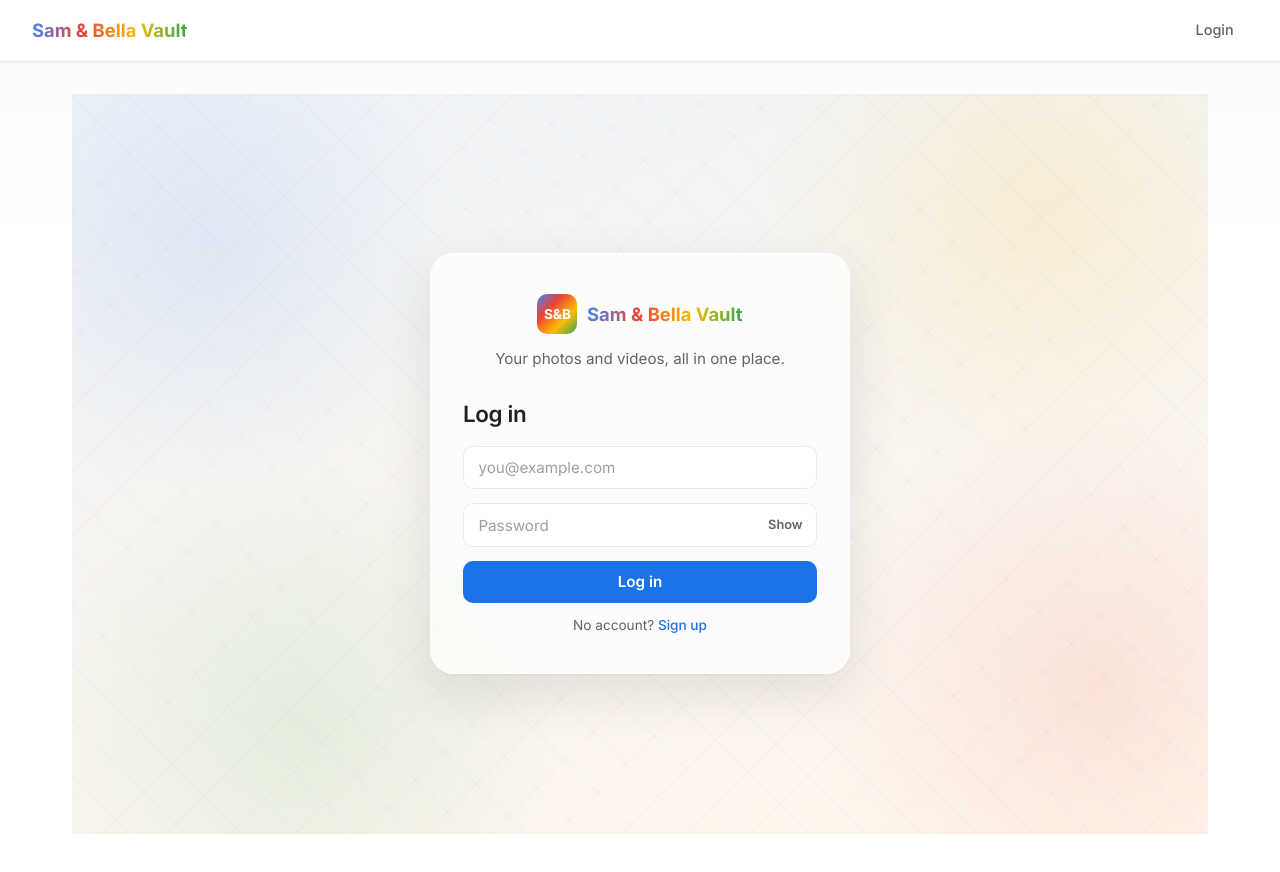
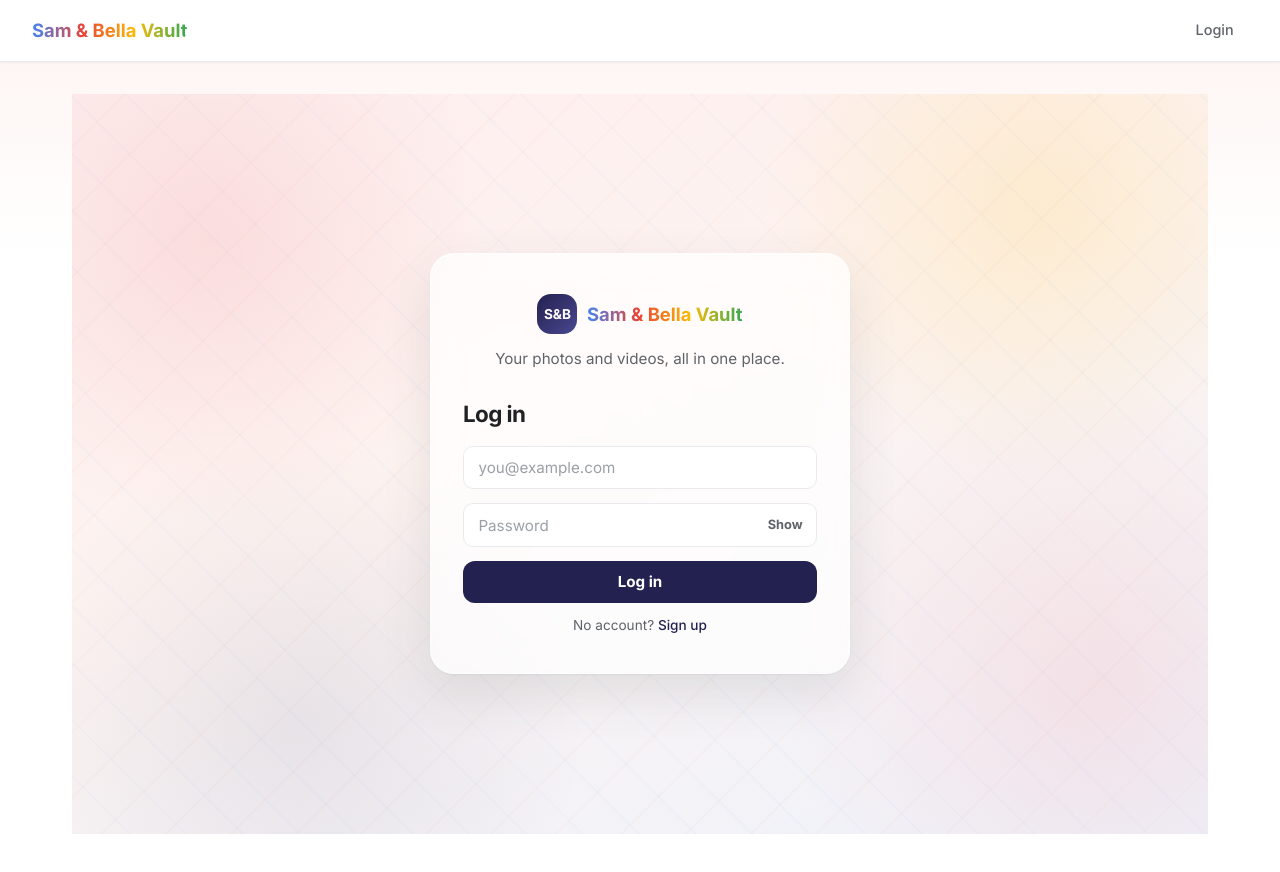
Before and after one commit to petjo21/Vault, a Next.js app: page /login in a window 1280 px wide. Shown: the top 872 px of the page. Built offline with nearby package versions, Linux system fonts and the light colour scheme.

Commit message:
Navy and coral redesign with photo counts

```diff
--- a/app/globals.css
+++ b/app/globals.css
@@ -548,3 +548,72 @@ button:not(.delete-btn):not(.pill-delete):not(.thumb-remove):hover {
   box-shadow: 0 10px 30px rgba(60,64,67,0.10);
   z-index: 1;
 }
+/* ---------- Reference-inspired redesign: navy + coral, bold type ---------- */
+:root {
+  --accent: #232150;
+  --accent-hover: #171540;
+  --accent-soft: #ece9fb;
+  --coral: #f4a3a8;
+  --coral-soft: #fdeeee;
+}
+
+h1, h2, h3 {
+  font-weight: 700;
+  letter-spacing: -0.025em;
+}
+
+body {
+  background: linear-gradient(180deg, #fdf3f0 0%, #ffffff 260px);
+}
+
+.nav { border-bottom: 1px solid var(--line); }
+.nav a.active { border-bottom-color: var(--accent); }
+
+button {
+  background: var(--accent);
+  font-weight: 700;
+  border-radius: 12px;
+}
+button:hover { background: var(--accent-hover); }
+
+.tag-pill.active { background: var(--accent-soft); border-color: var(--accent); color: var(--accent); }
+.folder-pill.active { background: var(--coral-soft); border-color: var(--coral); color: #c2373f; }
+
+.grid img, .grid video {
+  border-radius: 18px;
+}
+.memory-item { border-radius: 18px; overflow: hidden; }
+
+.day-heading {
+  font-size: 1.05rem;
+  font-weight: 700;
+}
+.day-count {
+  font-size: 0.85rem;
+  font-weight: 400;
+  color: var(--ink-dim);
+  margin-left: 0.35rem;
+}
+
+.auth-page {
+  background: linear-gradient(160deg, #fdeeee 0%, #fdf3f0 45%, #eef2fb 100%);
+}
+.auth-page::after {
+  background:
+    radial-gradient(circle at 12% 20%, rgba(244,163,168,0.25), transparent 24%),
+    radial-gradient(circle at 85% 15%, rgba(251,188,5,0.14), transparent 24%),
+    radial-gradient(circle at 20% 85%, rgba(35,33,80,0.08), transparent 26%),
+    radial-gradient(circle at 90% 80%, rgba(244,163,168,0.22), transparent 26%);
+}
+.auth-logo {
+  background: linear-gradient(135deg, #232150, #4a4790);
+  border-radius: 14px;
+}
+.empty-cta { background: var(--accent); box-shadow: 0 2px 8px rgba(35,33,80,0.3); }
+.empty-cta:hover { background: var(--accent-hover); box-shadow: 0 4px 14px rgba(35,33,80,0.35); }
+.empty-state h2 {
+  background: linear-gradient(90deg, #232150, #f4a3a8);
+  -webkit-background-clip: text;
+  background-clip: text;
+  color: transparent;
+}
--- a/app/page.js
+++ b/app/page.js
@@ -236,7 +236,10 @@ function VaultView() {
 
       {Object.entries(groups).map(([day, items]) => (
         <div key={day} className="day-group">
-          <div className="day-heading">{day}</div>
+          <div className="day-heading">
+              {day}
+              <span className="day-count">{items.length} {items.length === 1 ? 'photo' : 'photos'}</span>
+            </div>
           <div className="grid">
             {items.map((m) => (
               <div
```
